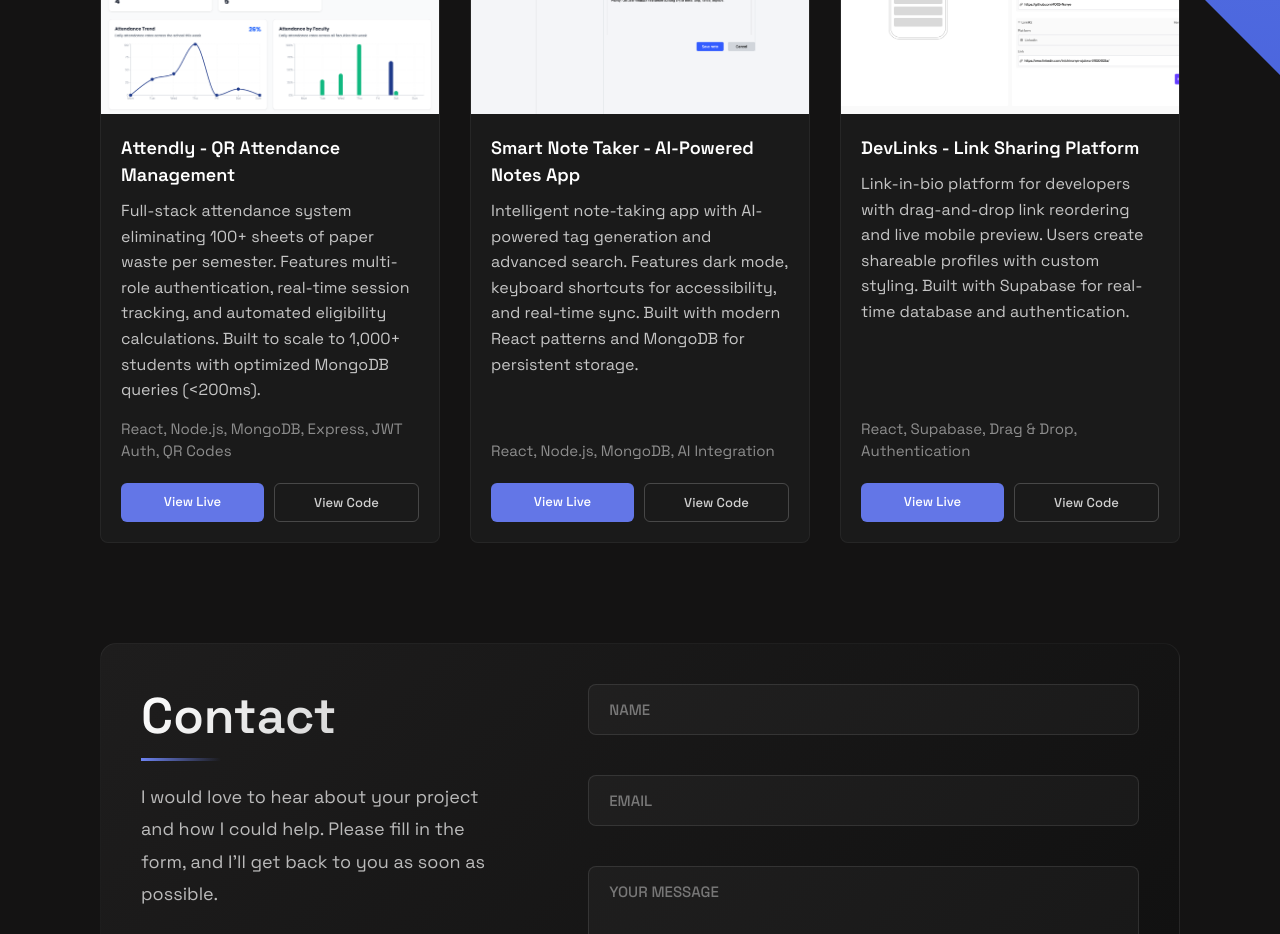
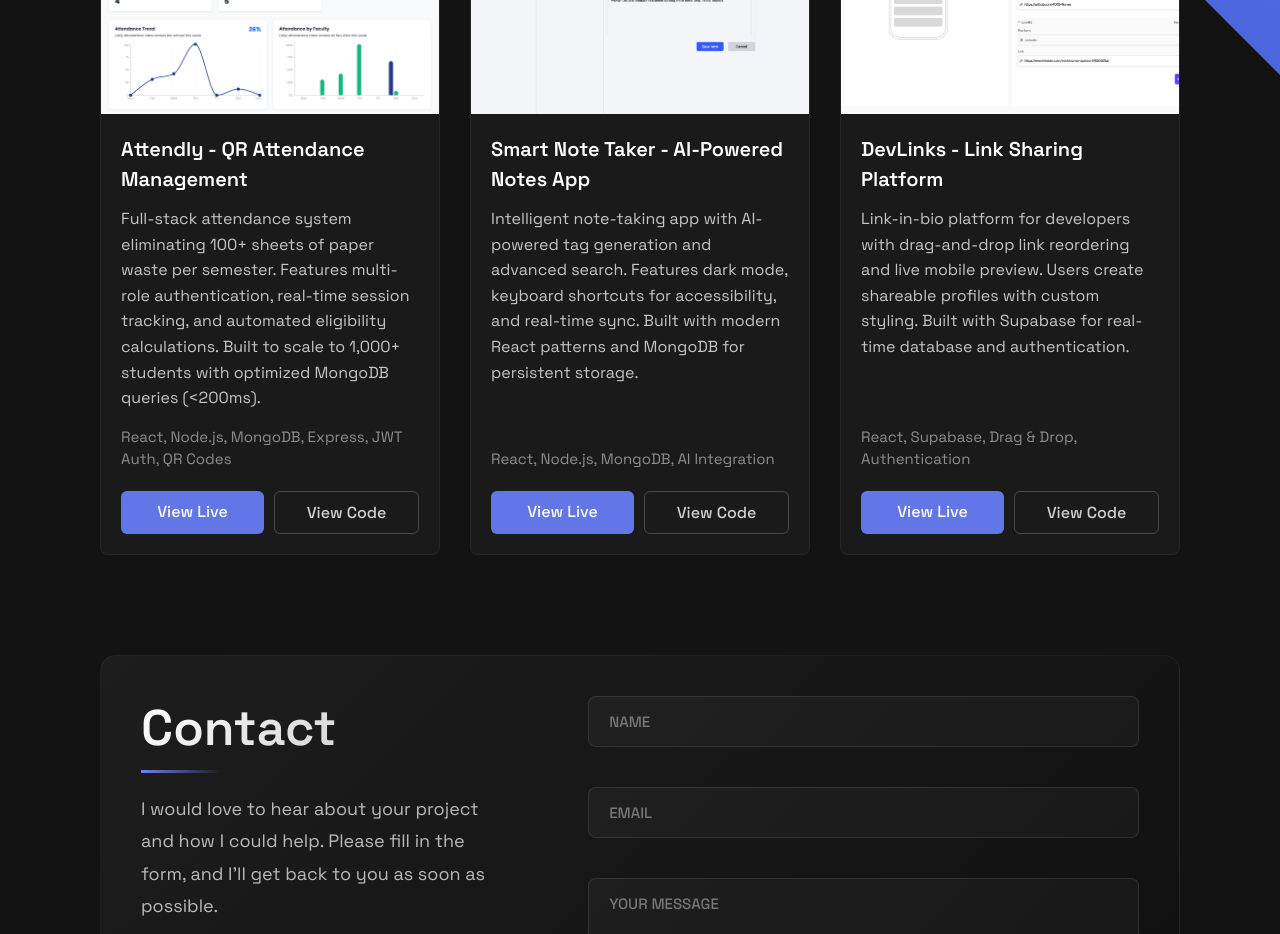
Before and after one commit to 4002-Nonye/portfolio, a React (Vite) app: page / in a window 1280 px wide. Shown: the part 860-1794 px from the top of the page. Built offline with nearby package versions, Linux system fonts and the light colour scheme.

Commit message:
update font size

```diff
--- a/src/components/ProjectCard/ProjectCard.module.css
+++ b/src/components/ProjectCard/ProjectCard.module.css
@@ -44,9 +44,9 @@
 }
 
 .title {
-  font-size: 1.8rem;
+  font-size: 2rem;
   font-weight: 600;
-  margin-bottom: 1rem;
+  margin-bottom: 1.2rem;
   color: #fff;
   line-height: 1.5;
 }
@@ -81,7 +81,7 @@
   text-align: center;
   text-decoration: none;
   border-radius: 6px;
-  font-size: 1.3rem;
+  font-size: 1.6rem;
   font-weight: 500;
   transition: all 0.3s ease;
 }
```
